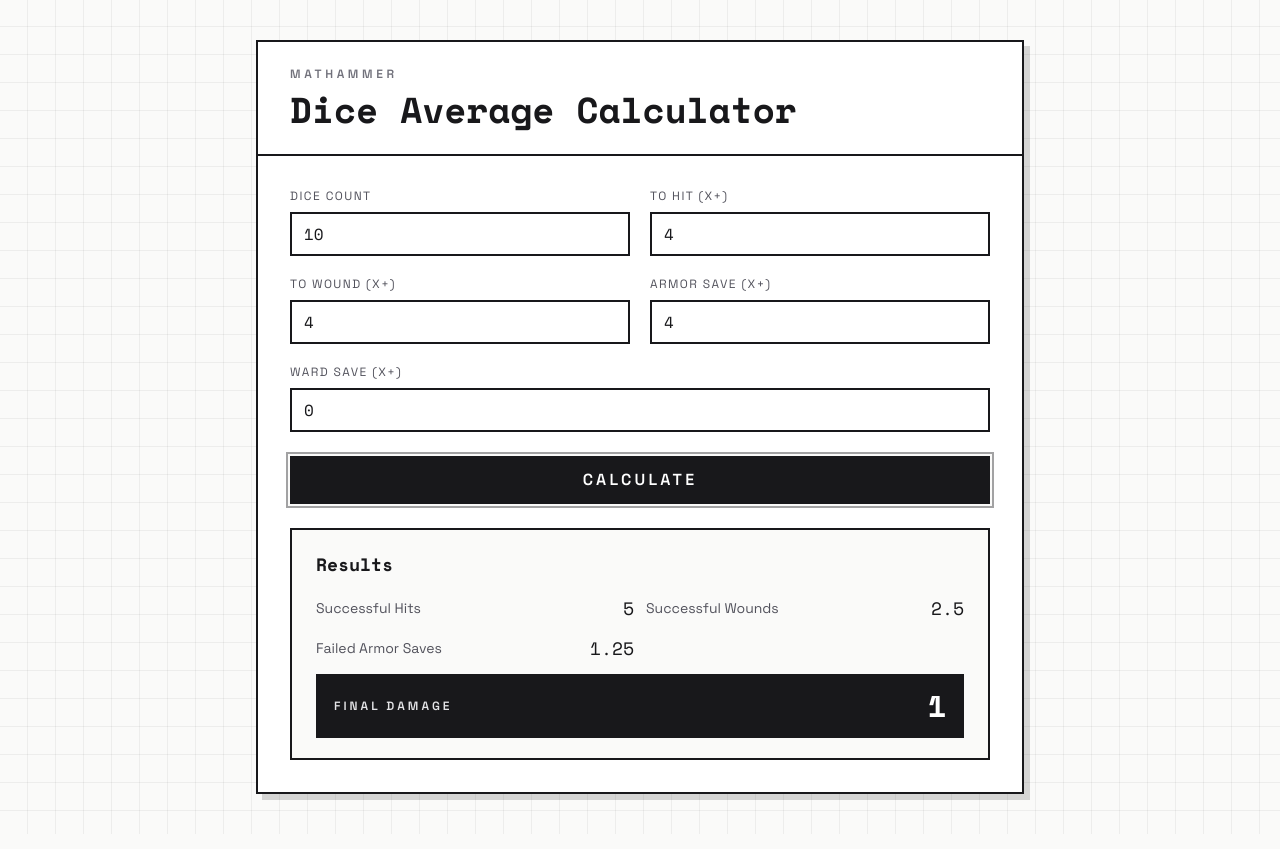
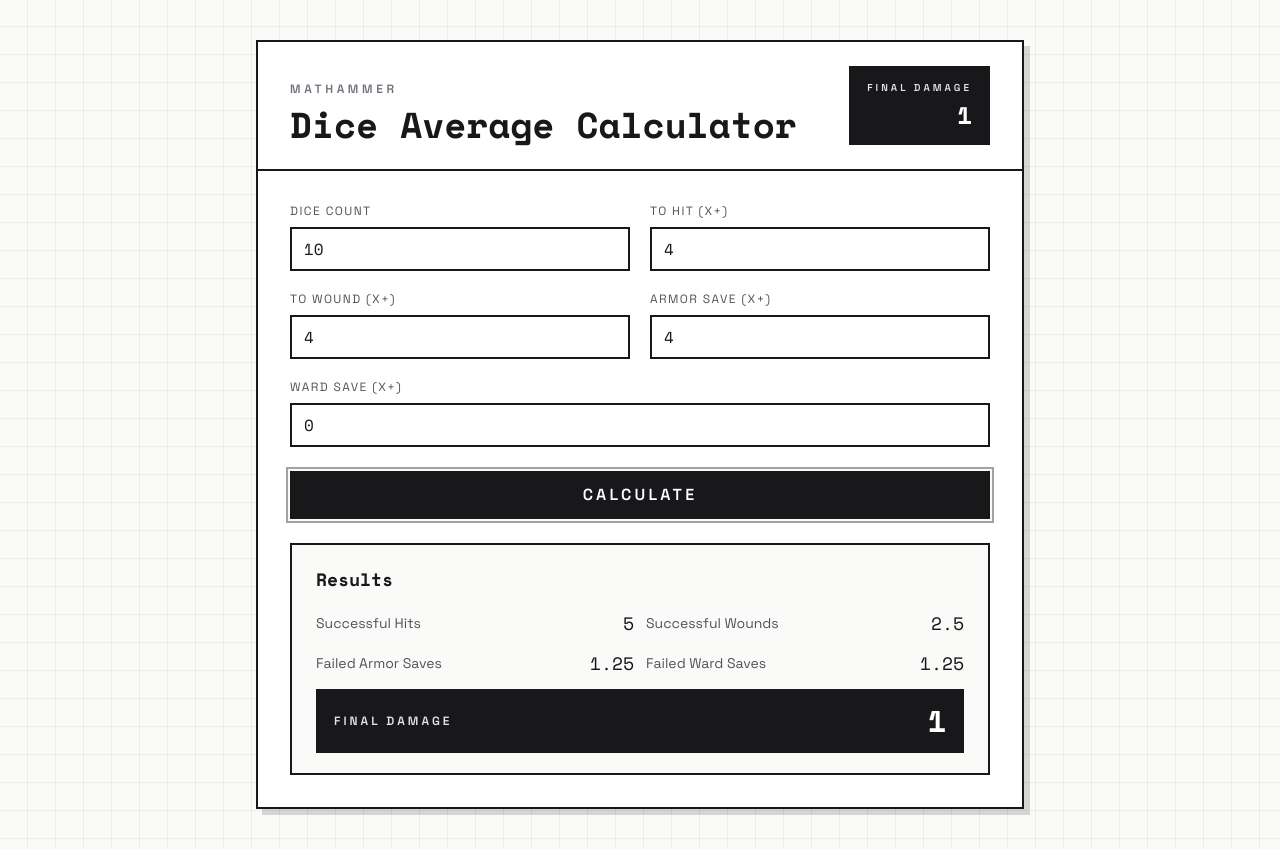
Before and after one commit to PietroPione/tiradadi, a Next.js app in the folder dice-calculator/: page / in a window 1280 px wide. Both pictures are taken after a click on the button "CALCULATE". Built offline with nearby package versions, Linux system fonts and the light colour scheme.

Commit message:
fix: fine

```diff
--- a/dice-calculator/src/app/page.tsx
+++ b/dice-calculator/src/app/page.tsx
@@ -15,8 +15,10 @@ export default function Home() {
     successfulHits: 0,
     successfulWounds: 0,
     failedArmorSaves: 0,
+    failedWardSaves: 0,
     finalDamage: 0,
   });
+  const [hasResults, setHasResults] = useState(false);
 
   const handleCalculate = () => {
     if (
@@ -56,6 +58,7 @@ export default function Home() {
       wardSave: parsedWardSave,
     });
     setResults(newResults);
+    setHasResults(true);
   };
 
   return (
@@ -71,6 +74,16 @@ export default function Home() {
                 Dice Average Calculator
               </h1>
             </div>
+            {hasResults ? (
+              <div className="border-2 border-zinc-900 bg-zinc-900 px-4 py-3 text-left sm:text-right">
+                <p className="text-[10px] font-semibold uppercase tracking-[0.3em] text-zinc-200">
+                  Final Damage
+                </p>
+                <p className="mt-1 font-mono text-xl font-bold text-white sm:text-2xl">
+                  {Math.round(results.finalDamage)}
+                </p>
+              </div>
+            ) : null}
           </div>
 
           <div className="space-y-6 px-6 py-6 sm:px-8 sm:py-8">
@@ -163,6 +176,10 @@ export default function Home() {
                   <span className="text-zinc-600">Failed Armor Saves</span>
                   <span className="font-mono text-lg text-zinc-900">{results.failedArmorSaves}</span>
                 </p>
+                <p className="flex items-center justify-between border-b-2 border-zinc-900 pb-2 sm:border-b-0 sm:pb-0">
+                  <span className="text-zinc-600">Failed Ward Saves</span>
+                  <span className="font-mono text-lg text-zinc-900">{results.failedWardSaves}</span>
+                </p>
                 <div className="sm:col-span-2">
                   <div className="w-full flex items-center justify-between border-2 border-zinc-900 bg-zinc-900 px-4 py-3">
                     <span className="text-xs font-semibold uppercase tracking-[0.25em] text-zinc-200">
--- a/dice-calculator/src/lib/dice-calculator.ts
+++ b/dice-calculator/src/lib/dice-calculator.ts
@@ -10,6 +10,7 @@ export interface DiceCalculatorOutput {
   successfulHits: number;
   successfulWounds: number;
   failedArmorSaves: number;
+  failedWardSaves: number;
   finalDamage: number;
 }
 
@@ -35,12 +36,14 @@ export const calculateAverages = ({
   const successfulHits = diceCount * hitChance;
   const successfulWounds = successfulHits * woundChance;
   const failedArmorSaves = successfulWounds * (1 - armorSaveChance);
-  const finalDamage = failedArmorSaves * (1 - wardSaveChance);
+  const failedWardSaves = failedArmorSaves * (1 - wardSaveChance);
+  const finalDamage = failedWardSaves;
 
   return {
     successfulHits: parseFloat(successfulHits.toFixed(2)),
     successfulWounds: parseFloat(successfulWounds.toFixed(2)),
     failedArmorSaves: parseFloat(failedArmorSaves.toFixed(2)),
+    failedWardSaves: parseFloat(failedWardSaves.toFixed(2)),
     finalDamage: parseFloat(finalDamage.toFixed(2)),
   };
 };
```
